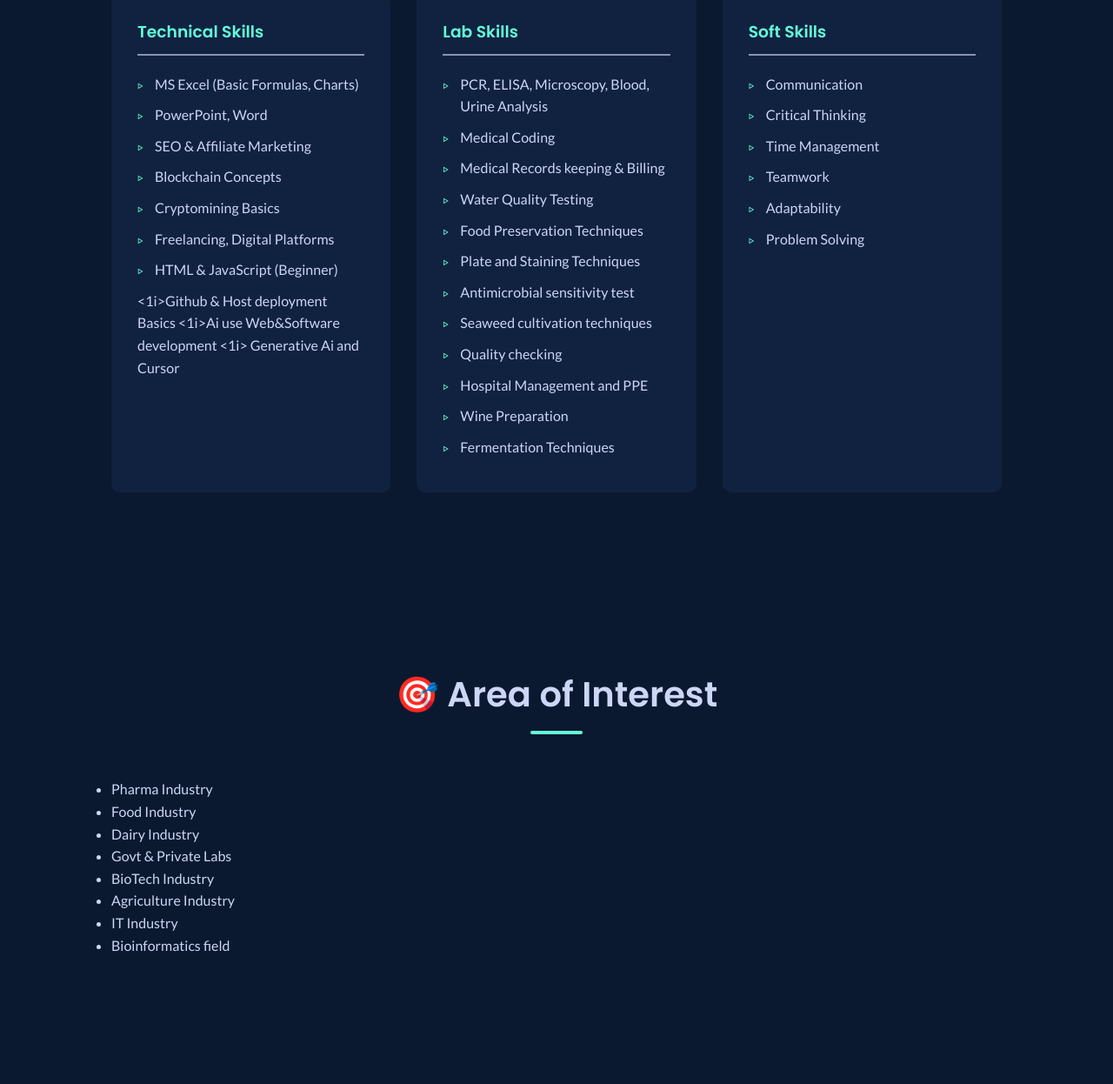
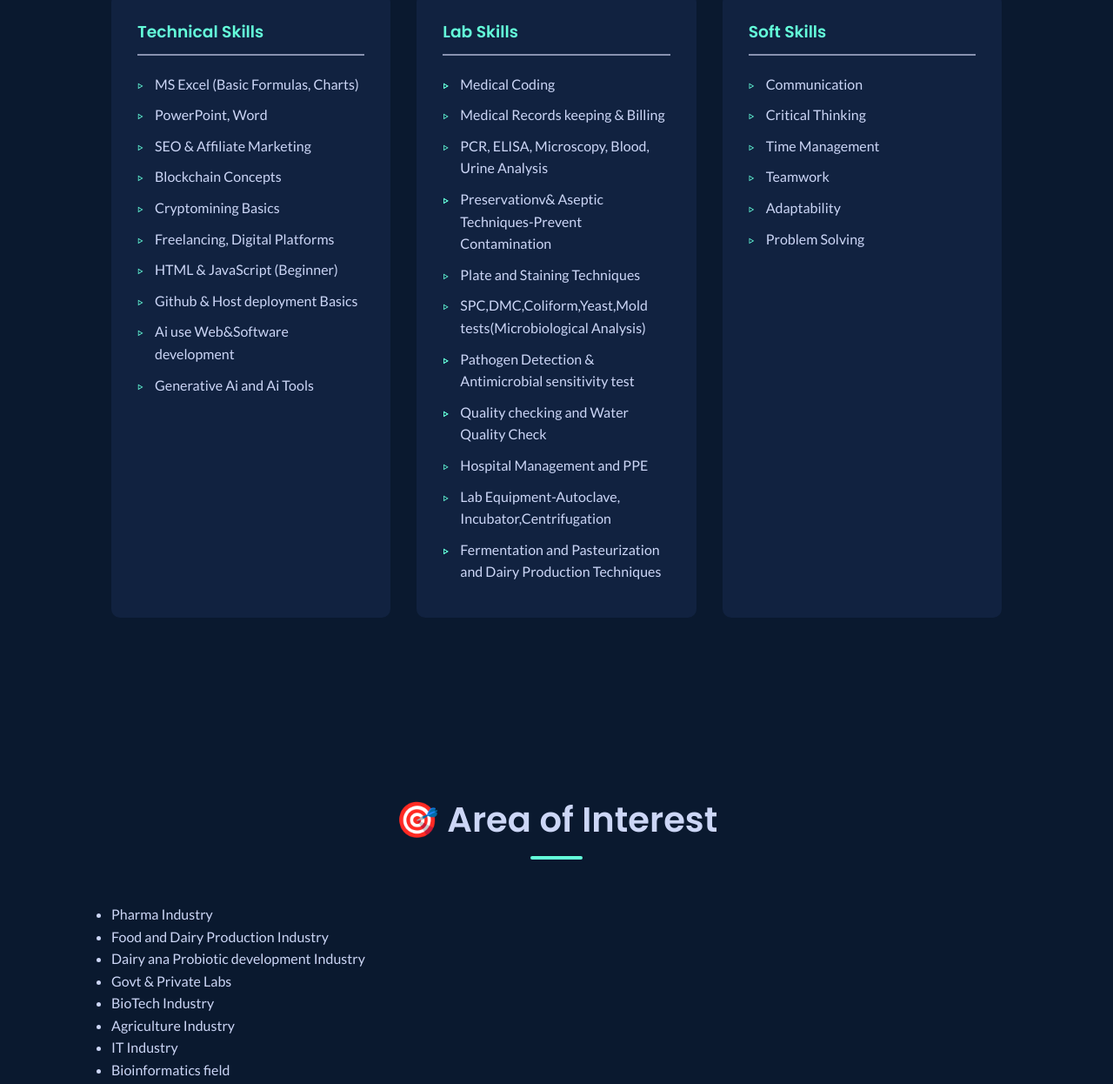
Before and after one commit to Sanjeev10-cyber/Mk-Sanjeevkumar1005-portfolio, a plain HTML site: page index.html in a window 1280 px wide. Shown: the part 2203-3449 px from the top of the page at 87% size. Drawn offline with Linux system fonts and the light colour scheme; a script that the page names is missing.

Commit message:
Update index.html

```diff
--- a/index.html
+++ b/index.html
@@ -89,9 +89,9 @@
                         <li>Cryptomining Basics</li>
                         <li>Freelancing, Digital Platforms</li>
                         <li>HTML & JavaScript (Beginner)</li>
-                        <1i>Github & Host deployment Basics</1i>
-                        <1i>Ai use Web&Software development</1i>
-                        <1i> Generative Ai and Cursor</1i>
+                        <li>Github & Host deployment Basics</li>
+                        <li>Ai use Web&Software development</li>
+                        <li> Generative Ai and Ai Tools</li>
 
 
                     </ul>
@@ -99,18 +99,18 @@
                 <div class="skill-category">
                     <h3>Lab Skills</h3>
                     <ul>
-                        <li>PCR, ELISA, Microscopy, Blood, Urine Analysis</li>
+                        <li></li>
                         <li>Medical Coding</li>
                         <li>Medical Records keeping & Billing</li>
-                        <li>Water Quality Testing</li>
-                        <li>Food Preservation Techniques</li>
+                        <li>PCR, ELISA, Microscopy, Blood, Urine Analysis<li>
+                        <li>Preservationv& Aseptic Techniques-Prevent Contamination</li>
                         <li>Plate and Staining Techniques</li>
-                        <li>Antimicrobial sensitivity test</li>
-                        <li>Seaweed cultivation techniques</li>
-                        <li>Quality checking</li>
+                        <li>SPC,DMC,Coliform,Yeast,Mold tests(Microbiological Analysis)<li>
+                        <li>Pathogen Detection & Antimicrobial sensitivity test<li>
+                        <li>Quality checking and Water Quality Check</li>
                         <li>Hospital Management and PPE</li>
-                        <li>Wine Preparation</li>
-                        <li>Fermentation Techniques</li>
+                        <li>Lab Equipment-Autoclave, Incubator,Centrifugation<li>
+                        <li>Fermentation and Pasteurization and Dairy Production Techniques</li>
                     </ul>
                 </div>
                 <div class="skill-category">
@@ -133,8 +133,8 @@
             <div class="interests-container">
                 <ul>
                     <li>Pharma Industry</li>
-                    <li>Food Industry</li>
-                    <li>Dairy Industry</li>
+                    <li>Food and Dairy Production Industry</li>
+                    <li>Dairy ana Probiotic development Industry</li>
                     <li>Govt & Private Labs</li>
                     <li>BioTech Industry</li>
                     <li>Agriculture Industry</li>
```
